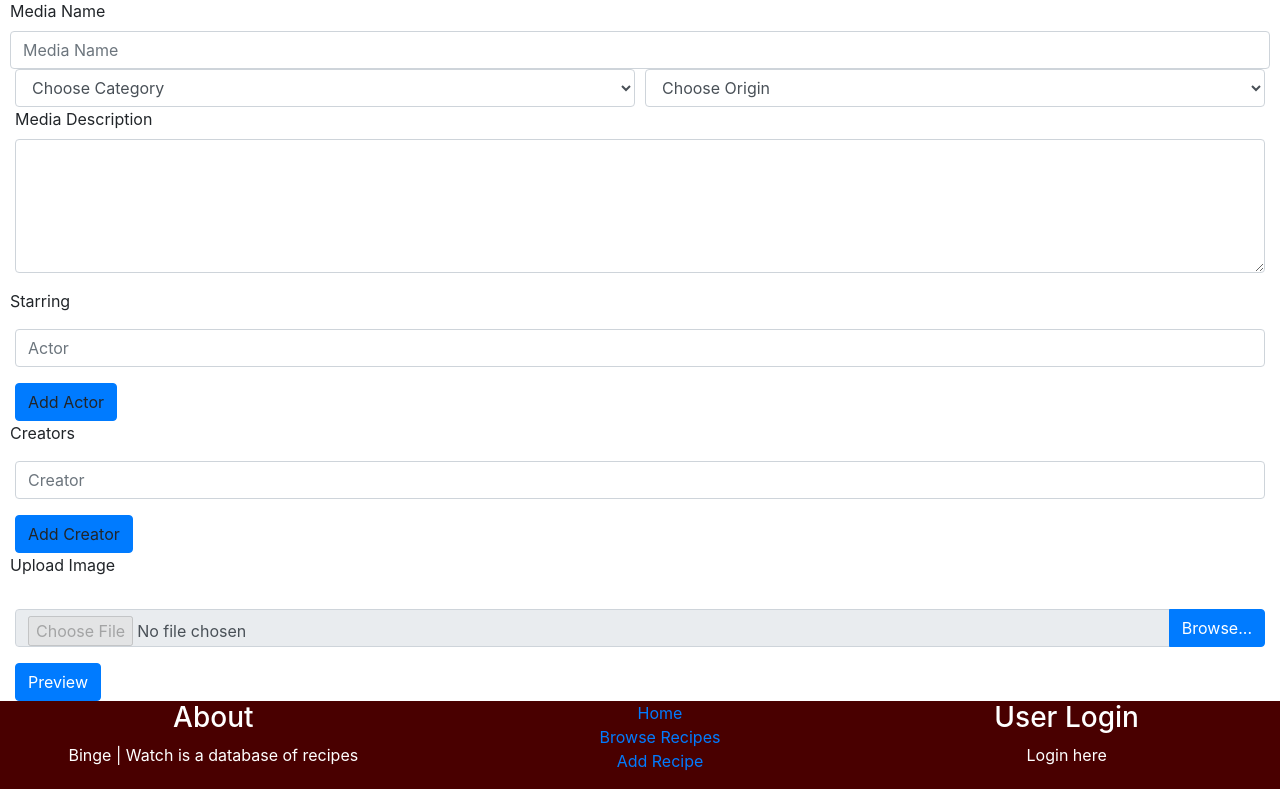
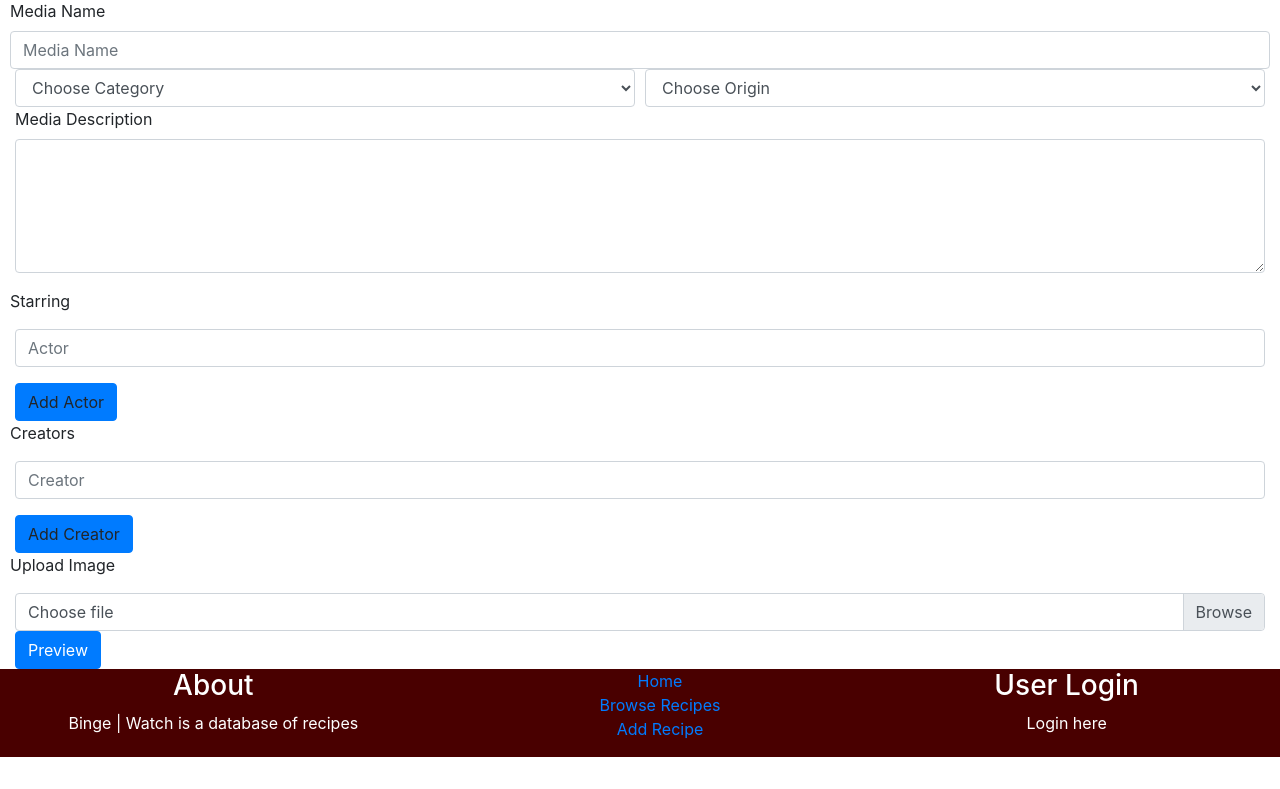
Before and after one commit to TwelvePercentHero/bingewatch, a Flask app: page /add_media in a window 1280 px wide. Shown: the part 57-846 px from the top of the page. After the commit the page ends 814 px from the top, so only its background shows below. Run offline with Flask 2, Linux system fonts and the light colour scheme; the visitor is signed in with stand-in values (Sample User, id 1); data that the repository does not hold is empty; some libraries are stand-ins or nearby versions.

Commit message:
Minor amends to file input

```diff
--- a/app.py
+++ b/app.py
@@ -355,7 +355,7 @@ def add_recipe():
 def insert_recipe():
     user = mongo.db.users.find_one({ 'username': session['user'] })
     # Upload image to uploads folder and generate filepath
-    if 'image' in request.form:
+    if 'image' in request.files:
         filename = images.save(request.files['image'])
         filepath = '../static/images/uploads/' + filename
     else:
@@ -460,8 +460,6 @@ def edit_recipe(edit_recipe_id):
 @app.route('/update_recipe/<update_recipe_id>', methods=['GET', 'POST'])
 def update_recipe(update_recipe_id):
     if 'image' in request.form:
-        filepath = request.form['image']
-    elif 'image' in request.files:
         filename = images.save(request.files['image'])
         filepath = '../static/images/uploads/' + filename
     else:
--- a/static/js/main.js
+++ b/static/js/main.js
@@ -10,15 +10,9 @@ function flashed_messages() {
 	}
 };
 
-$(document).on("click", ".browse", function() {
-    var file = $(this).parents().find(".file");
-    file.trigger("click");
-});
-$('input[type="file"]').change(function(e) {
-    var fileName = e.target.files[0].name;
-    $("#file").val(fileName);
-    // read the image file as a data URL.
-    reader.readAsDataURL(this.files[0]);
+$(".custom-file-input").on("change", function() {
+    var fileName = $(this).val().split("\\").pop();
+    $(this).siblings(".custom-file-label").addClass("selected").html(fileName);
 });
 
 $('#add-ingredient').click(function() {
--- a/templates/add-media.html
+++ b/templates/add-media.html
@@ -75,15 +75,9 @@
             <p>Upload Image</p>
         </div>
 
-        <div class="form-group">
-            <div id="msg"></div>
-            <input type="file" name="image" class="file" accept="image/*">
-            <div class="input-group my-3">
-            <input type="file" class="form-control" disabled placeholder="Upload File" id="file" required>
-            <div class="input-group-append">
-                <button type="button" class="browse btn btn-primary">Browse...</button>
-            </div>
-            </div>
+        <div class="custom-file">
+            <input type="file" class="custom-file-input" id="customFile" name="image">
+            <label class="custom-file-label" for="customFile">Choose file</label>
         </div>
 
         <button type="submit" class="btn btn-primary" name="action">Preview</button>
--- a/templates/base.html
+++ b/templates/base.html
@@ -93,6 +93,7 @@
 
     <script src="https://code.jquery.com/jquery-3.3.1.slim.min.js" integrity="sha384-q8i/X+965DzO0rT7abK41JStQIAqVgRVzpbzo5smXKp4YfRvH+8abtTE1Pi6jizo" crossorigin="anonymous"></script>
     <script src="https://maxcdn.bootstrapcdn.com/bootstrap/4.0.0/js/bootstrap.min.js" integrity="sha384-JZR6Spejh4U02d8jOt6vLEHfe/JQGiRRSQQxSfFWpi1MquVdAyjUar5+76PVCmYl" crossorigin="anonymous"></script>
+    <script src="https://cdnjs.cloudflare.com/ajax/libs/popper.js/1.14.7/umd/popper.min.js"></script>
     <script src="{{ url_for('static', filename='js/main.js') }}"></script>
 
 </body>
```
